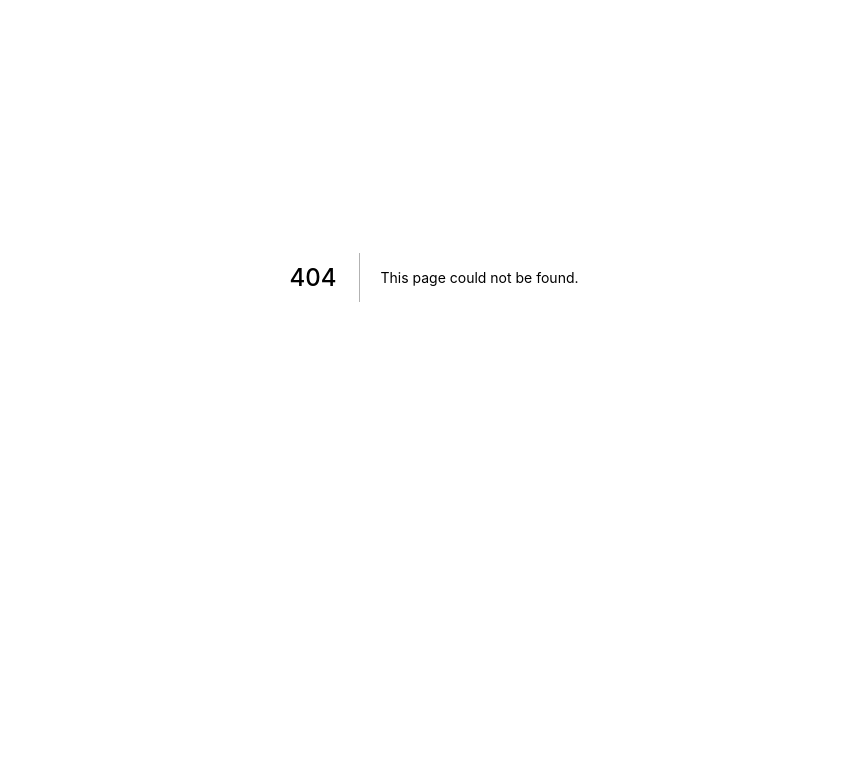
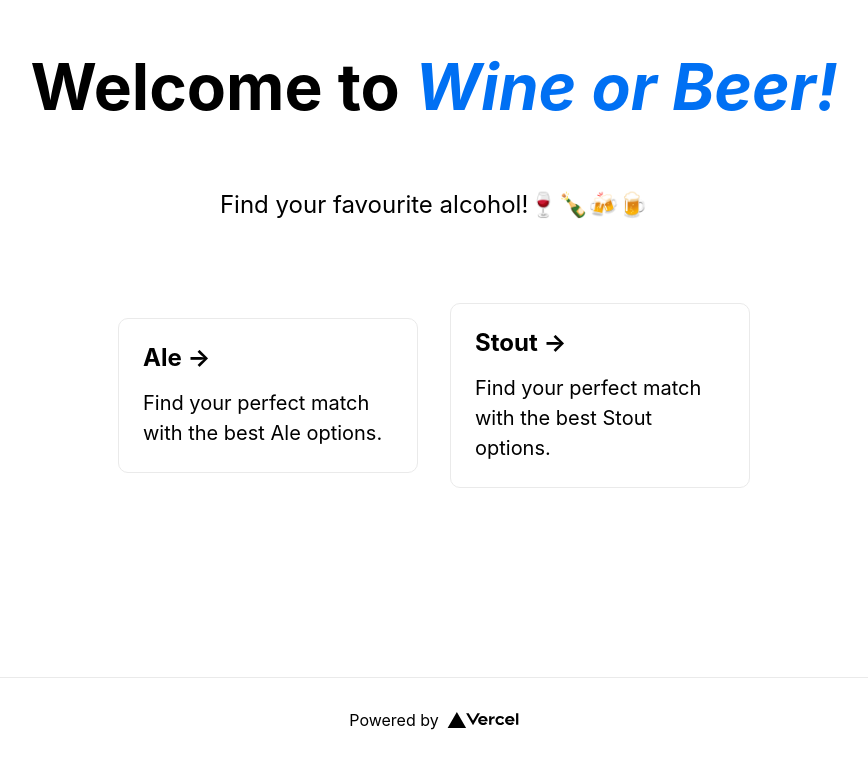
Before and after one commit to dahhnym/wine-or-beer.com, a Next.js app: page /beer in a window 1280 px wide. Before the commit this address had no page. Shown: the part 123-885 px from the top of the page, without its empty margins (206-1074 px from the left). Before the commit the page ends 800 px from the top, so only its background shows below. Built offline with nearby package versions, Linux system fonts and the light colour scheme.

Commit message:
✨ Beer API 연동

```diff
--- /dev/null
+++ b/src/pages/beer/index.tsx
@@ -0,0 +1,54 @@
+import type { NextPage } from 'next'
+import Head from 'next/head'
+import Image from 'next/image'
+import styles from '../../styles/Home.module.css'
+
+const Home: NextPage = () => {
+    const root = 'beer';
+    return (
+    <div className={styles.container}>
+      <Head>
+        <title>Wine or Beer</title>
+        <meta name="description" content="Generated by create next app" />
+        <link rel="icon" href="/favicon.ico" />
+      </Head>
+
+      <main className={styles.main}>
+        <h1 className={styles.title}>
+          Welcome to <a href="../"><i>Wine or Beer!</i></a>
+        </h1>
+
+        <p className={styles.description}>
+            Find your favourite alcohol!🍷🍾🍻🍺
+        </p>
+
+        <div className={styles.grid}>
+          <a href={root+"/ale"} className={styles.card}>
+            <h2>Ale &rarr;</h2>
+            <p>Find your perfect match with the best Ale options.</p>
+          </a>
+
+          <a href={root+"/stout"} className={styles.card}>
+            <h2>Stout &rarr;</h2>
+            <p>Find your perfect match with the best Stout options.</p>
+          </a>
+        </div>
+      </main>
+
+      <footer className={styles.footer}>
+        <a
+          href="https://vercel.com?utm_source=create-next-app&utm_medium=default-template&utm_campaign=create-next-app"
+          target="_blank"
+          rel="noopener noreferrer"
+        >
+          Powered by{' '}
+          <span className={styles.logo}>
+            <Image src="/vercel.svg" alt="Vercel Logo" width={72} height={16} />
+          </span>
+        </a>
+      </footer>
+    </div>
+  )
+}
+
+export default Home
```
Also changed, not shown: src/components/BeerCard.tsx (added, +16 -0 lines), src/hooks/useBeersData.ts (added, +7 -0 lines), src/pages/beer/ale.tsx (added, +29 -0 lines), src/pages/beer/stout.tsx (added, +29 -0 lines), src/types/Beer.ts (added, +10 -0 lines).
